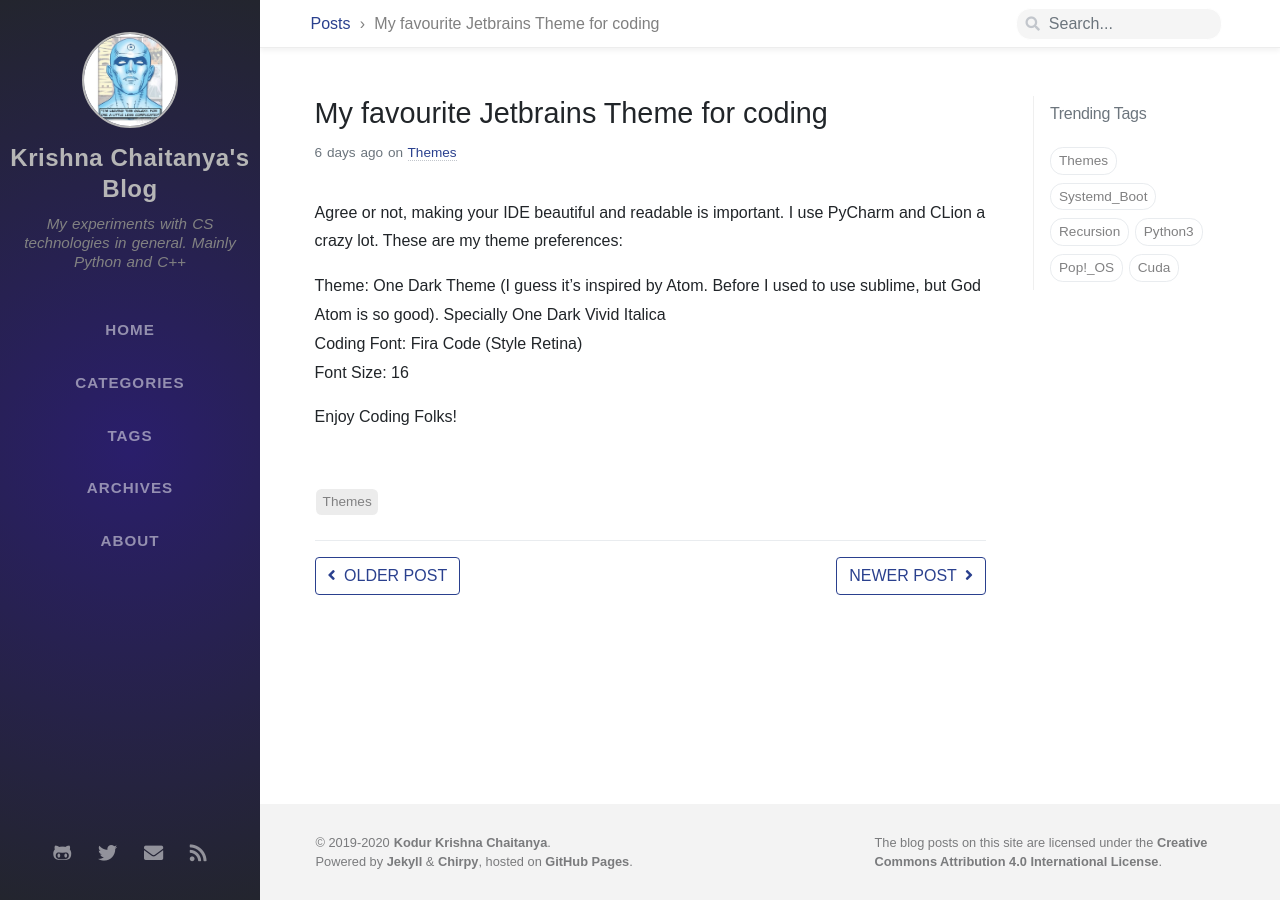
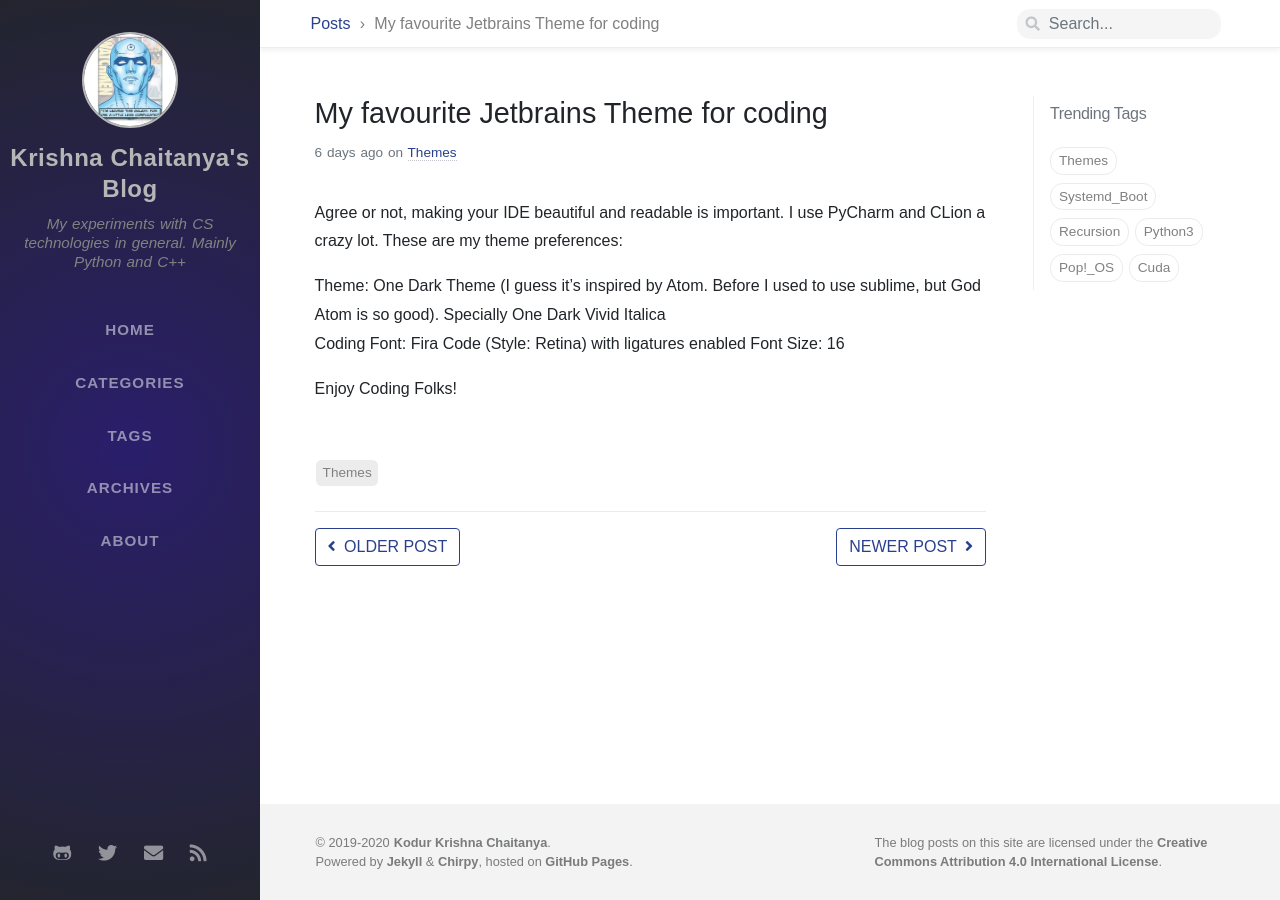
Before and after one commit to krishnachaitanya9/krishnachaitanya9.github.io, a Jekyll site: the page built from _posts/2019-12-27-fav-jetbrains-theme.md, in a window 1280 px wide. Built offline with Jekyll 4.4.1, drawn with Linux system fonts in a browser that asks for light colours; nearby versions of some CDN libraries; some web fonts are replaced.

Commit message:
Ligatures

```diff
--- a/_posts/2019-12-27-fav-jetbrains-theme.md
+++ b/_posts/2019-12-27-fav-jetbrains-theme.md
@@ -8,7 +8,7 @@ tags: [Themes]
 Agree or not, making your IDE beautiful and readable is important. I use PyCharm and CLion a crazy lot. These are my theme preferences:
 
 Theme: One Dark Theme (I guess it's inspired by Atom. Before I used to use sublime, but God Atom is so good). Specially One Dark Vivid Italica
-Coding Font: Fira Code (Style Retina)
+Coding Font: Fira Code (Style: Retina) with ligatures enabled
 Font Size: 16
 
 Enjoy Coding Folks!
```
